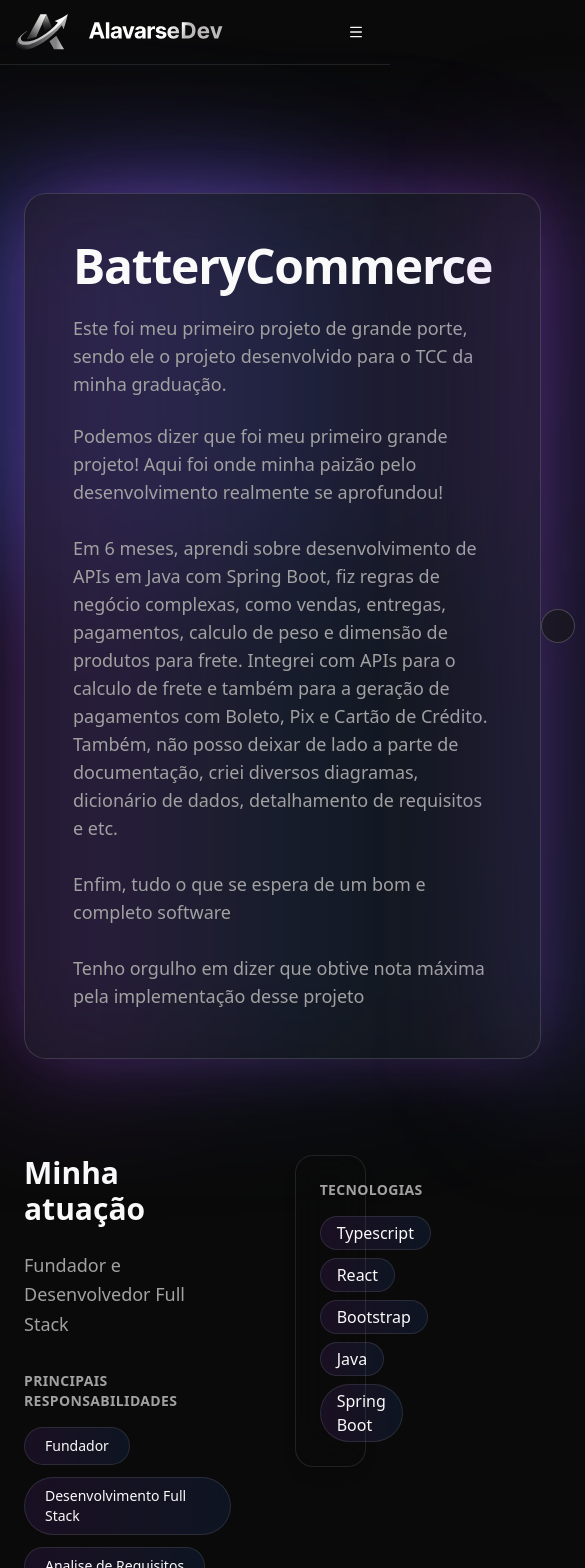
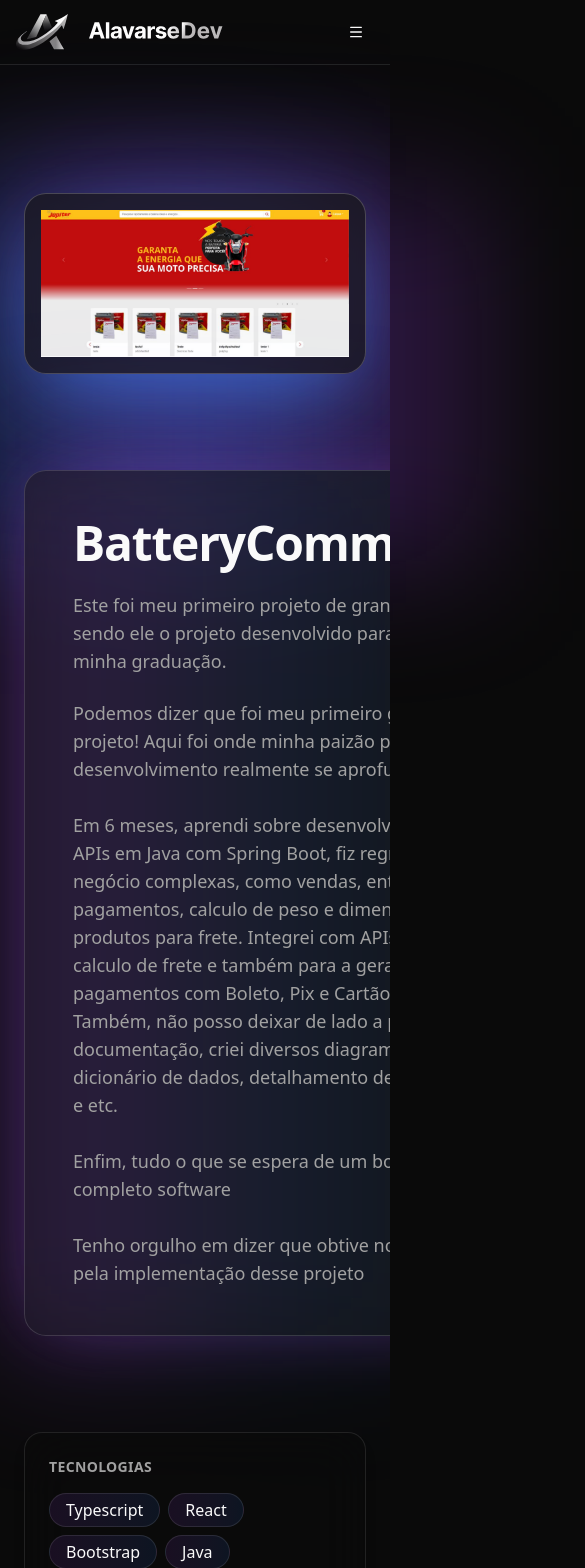
Before and after one commit to JoaoAlavarse/dev.alavarse.portfolio, a Next.js app: page /projetos/batterycommerce in a window 390 px wide. Shown: the top 1568 px of the page, 585 px wide, since content can reach past the window. Built offline with nearby package versions, Linux system fonts and the light colour scheme.

Commit message:
chore: responsividade

```diff
--- a/src/app/layout.tsx
+++ b/src/app/layout.tsx
@@ -70,8 +70,8 @@ export default function RootLayout({
   children: React.ReactNode;
 }>) {
   return (
-    <html lang="pt-BR" suppressHydrationWarning  className="scroll-smooth">
-      <body className="min-h-screen bg-background text-foreground antialiased">
+    <html lang="pt-BR" suppressHydrationWarning  className="scroll-smooth overflow-x-hidden">
+      <body className="min-h-screen bg-background text-foreground antialiased overflow-x-hidden">
         <Analytics/>
         <ThemeProvider>
           <Navbar />
--- a/src/app/projetos/[id]/page.tsx
+++ b/src/app/projetos/[id]/page.tsx
@@ -42,6 +42,21 @@ export default async function ProjectDetailsPage({
         <div className="absolute bottom-1/4 right-1/4 h-96 w-96 bg-blue-500/20 blur-3xl" />
       </div>
 
+        <div className="relative items-center flex md:hidden">
+          {/* glow da logo */}
+          <div className="pointer-events-none absolute -inset-8 rounded-3xl bg-linear-to-br from-purple-500/30 to-blue-500/20 blur-3xl" />
+
+          <div className="relative flex p-4 items-center justify-center rounded-3xl border border-white/20 bg-zinc-900/70 backdrop-blur-xl shadow-[0_30px_80px_-20px_rgba(59,130,246,0.65)]">
+            <Image
+              src={project.logo}
+              alt={`${project.name} logo`}
+              width={400}
+              height={400}
+              className="object-contain"
+            />
+          </div>
+        </div>
+
       {/* HEADER */}
       <div className="flex justify-between">
         <section className="relative max-w-3xl rounded-3xl border border-white/15 bg-zinc-900/70 backdrop-blur-xl p-12 shadow-[0_0_80px_-20px_rgba(168,85,247,0.45)]">
@@ -76,7 +91,7 @@ export default async function ProjectDetailsPage({
             )}
           </div>
         </section>
-        <div className="relative flex items-center">
+        <div className="relative items-center hidden md:flex">
           {/* glow da logo */}
           <div className="pointer-events-none absolute -inset-8 rounded-3xl bg-linear-to-br from-purple-500/30 to-blue-500/20 blur-3xl" />
 
@@ -111,6 +126,24 @@ export default async function ProjectDetailsPage({
           ))}
         </section>
       )}
+
+          <aside className="rounded-2xl border border-white/10 bg-background/60 backdrop-blur-xl p-6 shadow-lg h-fit md:hidden block">
+            <h3 className="text-sm font-semibold uppercase tracking-wide text-muted-foreground">
+              Tecnologias
+            </h3>
+
+            <ul className="mt-4 flex flex-wrap gap-2">
+              {project.technologies.map((tech: string) => (
+                <li
+                  key={tech}
+                  className="rounded-full px-4 py-1 border border-white/10 bg-linear-to-r from-purple-500/10 to-blue-500/10 hover:from-purple-500/20 hover:to-blue-500/20 transition"
+                >
+                  {tech}
+                </li>
+              ))}
+            </ul>
+          </aside>
+
       {/* ATUAÇÃO */}
       {project.role && (
         <section className="grid grid-cols-3 gap-16">
@@ -142,7 +175,7 @@ export default async function ProjectDetailsPage({
           </div>
 
           {/* TECNOLOGIAS */}
-          <aside className="rounded-2xl border border-white/10 bg-background/60 backdrop-blur-xl p-6 shadow-lg h-fit">
+          <aside className="rounded-2xl border border-white/10 bg-background/60 backdrop-blur-xl p-6 shadow-lg h-fit md:block hidden">
             <h3 className="text-sm font-semibold uppercase tracking-wide text-muted-foreground">
               Tecnologias
             </h3>
--- a/src/app/sobre/page.tsx
+++ b/src/app/sobre/page.tsx
@@ -55,6 +55,25 @@ export const metadata: Metadata = {
 export default function AboutPage() {
   return (
     <main className="container mx-auto px-6 py-24 space-y-32">
+
+        {/* FOTO */}
+        <div className="relative flex md:hidden justify-center">
+          {/* Glow */}
+          <div className="absolute -inset-4 rounded-full bg-linear-to-tr from-purple-500/30 via-blue-500/20 to-pink-500/30 blur-3xl" />
+
+          {/* Glass frame */}
+          <div className="relative rounded-2xl bg-background/60 backdrop-blur-lg border border-white/10 p-2 shadow-xl">
+            <Image
+              src="/joao-alavarse.jpg"
+              alt="João Alavarse, desenvolvedor fullstack"
+              width={360}
+              height={450}
+              className="rounded-xl object-cover grayscale hover:grayscale-0 transition duration-300"
+              priority
+            />
+          </div>
+        </div>
+
       {/* HERO */}
       <section className="flex justify-between items-center">
         <div className="max-w-3xl">
@@ -77,7 +96,7 @@ export default function AboutPage() {
         </div>
 
         {/* FOTO */}
-        <div className="relative flex justify-center">
+        <div className="relative hidden md:flex justify-center">
           {/* Glow */}
           <div className="absolute -inset-4 rounded-full bg-linear-to-tr from-purple-500/30 via-blue-500/20 to-pink-500/30 blur-3xl" />
 
```
